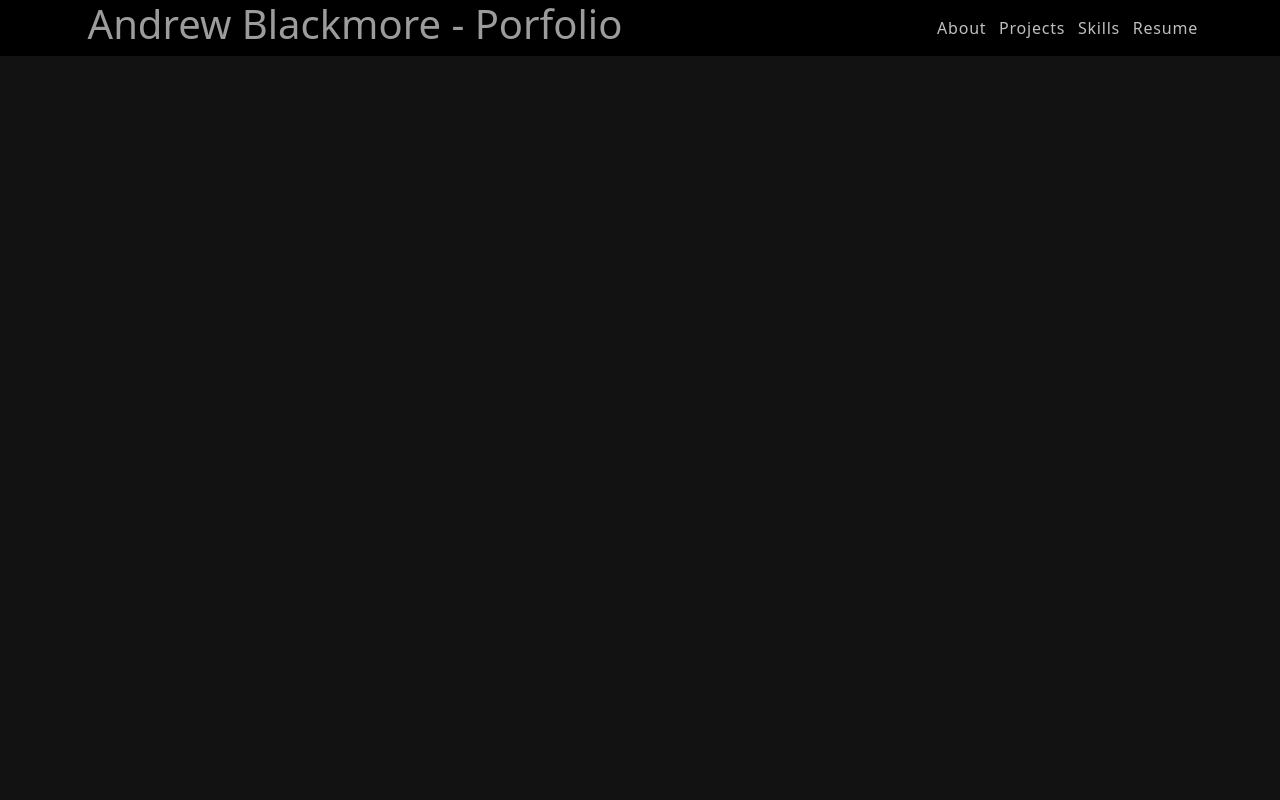
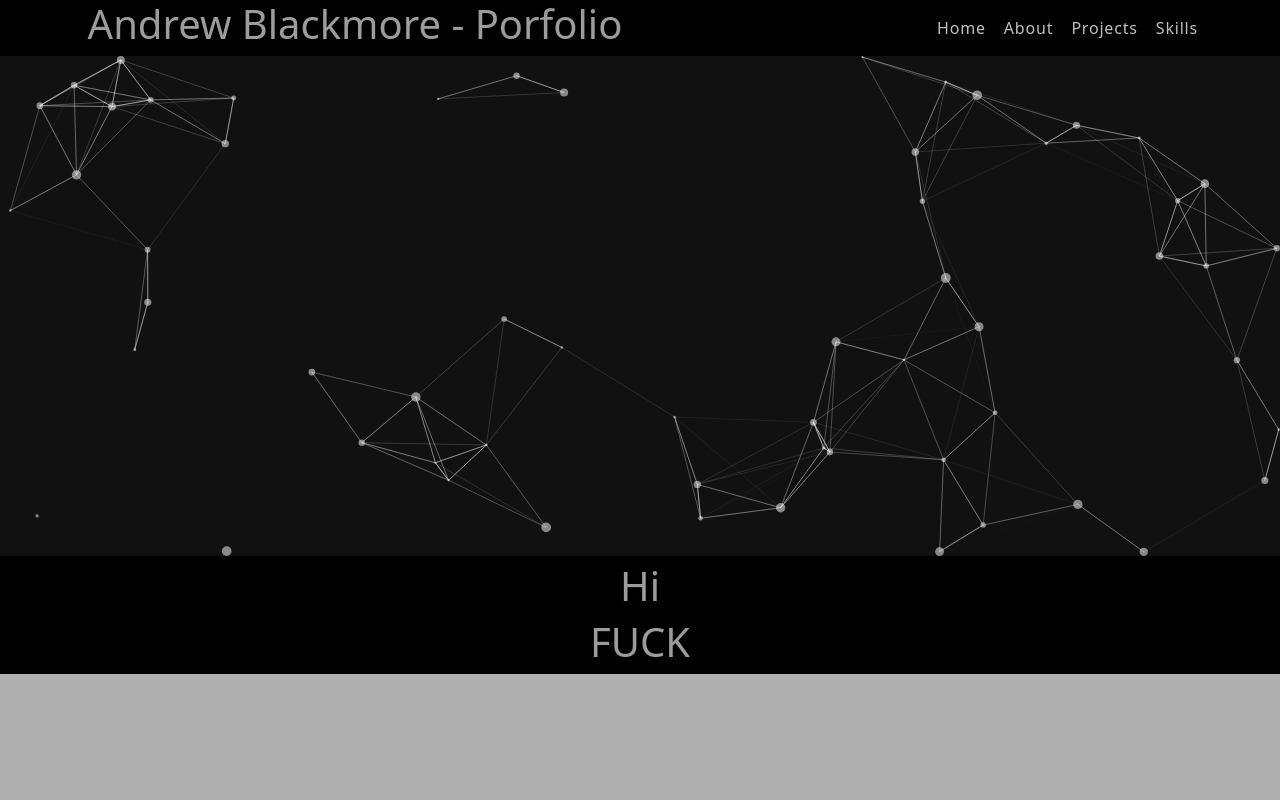
Before and after one commit to andrewblackmore26/my-app, a React (Create React App) app: page / in a window 1280 px wide. Shown: the top 800 px of the page. Built offline with nearby package versions, Linux system fonts and the light colour scheme.

Commit message:
added particles

```diff
--- a/package.json
+++ b/package.json
@@ -11,6 +11,8 @@
     "react-bootstrap": "^2.6.0",
     "react-dom": "^18.2.0",
     "react-scripts": "5.0.1",
+    "react-tsparticles": "^2.9.3",
+    "tsparticles": "^2.9.3",
     "web-vitals": "^2.1.4"
   },
   "scripts": {
--- a/src/App.js
+++ b/src/App.js
@@ -1,11 +1,18 @@
 import './App.css';
 import NavBar from './components/NavBar';
+import Home from './components/Home';
+import Particle from './components/Particle';
 import 'bootstrap/dist/css/bootstrap.min.css'
 
 function App() {
   return (
     <div className="App">
       <NavBar />
+      <Particle />
+      <div>
+        <h1>FUCK</h1>
+      </div>
+      <Home />
     </div>
   );
 }
--- /dev/null
+++ b/src/components/Home.js
@@ -0,0 +1,13 @@
+import React from "react";
+import '../styles/Home.css';
+
+function Home() {
+  return (
+    <div className="home-container">
+      <h2>Welcome to my portfolio website</h2>
+      <p>Here you can find information about me and my work</p>
+    </div>
+  );
+}
+
+export default Home;
--- a/src/components/NavBar.js
+++ b/src/components/NavBar.js
@@ -13,11 +13,10 @@
             </Col>
             <Col></Col>
             <Col className="links" lg={3}>
+            <Nav.Link className="navbar-link" href="#">Home</Nav.Link>
             <Nav.Link className="navbar-link" href="#">About</Nav.Link>
             <Nav.Link className="navbar-link" href="#">Projects</Nav.Link>
-
             <Nav.Link className="navbar-link" href="#">Skills</Nav.Link>
-            <Nav.Link className="navbar-link" href="#">Resume</Nav.Link>
             </Col>
           </Row>
         </Container>
--- /dev/null
+++ b/src/components/Particle.jsx
@@ -0,0 +1,113 @@
+import Particles from "react-tsparticles";
+import { loadFull } from "tsparticles";
+import { useCallback } from "react";
+
+function Particle() {
+  const particlesInit = useCallback(async engine => {
+    console.log(engine);
+    // you can initiate the tsParticles instance (engine) here, adding custom shapes or presets
+    // this loads the tsparticles package bundle, it's the easiest method for getting everything ready
+    // starting from v2 you can add only the features you need reducing the bundle size
+    await loadFull(engine);
+  }, []);
+
+  const particlesLoaded = useCallback(async container => {
+    console.log(container);
+  }, []);
+
+  return (
+    <>
+    <Particles
+      id =  "tsparticles"
+      init={particlesInit}
+      Loaded={particlesLoaded}
+      height={500}
+      options={{
+        "fullScreen": {
+            "enable": false,
+            "zIndex": -1
+        },
+        fpsLimit: 60,
+        "particles": {
+          color: {
+              value: "#ffffff",
+          },
+          links: {
+              color: "#ffffff",
+              distance: 150,
+              enable: true,
+              opacity: 0.5,
+              width: 1,
+          },
+          collisions: {
+              enable: true,
+          },
+          move: {
+              direction: "none",
+              enable: true,
+              outModes: {
+                  default: "bounce",
+              },
+              random: false,
+              speed: 6,
+              straight: false,
+          },
+          number: {
+              density: {
+                  enable: true,
+                  area: 800,
+              },
+              value: 80,
+          },
+          opacity: {
+              value: 0.5,
+          },
+          shape: {
+              type: "circle",
+          },
+          size: {
+              value: { min: 1, max: 5 },
+          },
+        },
+        "interactivity": {
+          detectsOn: "canvas",
+          events: {
+              onClick: {
+                  enable: true,
+                  mode: "push",
+              },
+              onHover: {
+                  enable: true,
+                  mode: "repulse",
+              },
+              resize: true,
+          },
+          modes: {
+              push: {
+                  quantity: 4,
+              },
+              repulse: {
+                  distance: 200,
+                  duration: 0.4,
+              },
+          },
+          resize: true,
+      },
+        "retina_detect": true,
+        "background": {
+            "color": "#111",
+            "image": "",
+            "position": "50% 50%",
+            "repeat": "no-repeat",
+            "size": "cover"
+        }
+    }}
+    />
+    <div>
+      <h1>Hi</h1>
+    </div>
+    </>
+  )
+}
+
+export default Particle
--- /dev/null
+++ b/src/styles/Home.css
@@ -0,0 +1,9 @@
+.home-container {
+  display: flex;
+  flex-direction: column;
+  justify-content: center;
+  align-items: center;
+  height: 100vh;
+  background-color: #afafaf;
+  color: #000;
+}
```
Also changed, not shown: src/styles/Banner.css (deleted, +0 -55 lines), src/App.css (line endings or trailing spaces), src/components/Banner.js (deleted), 1 other file (tests, documents, lock files or other folders).
